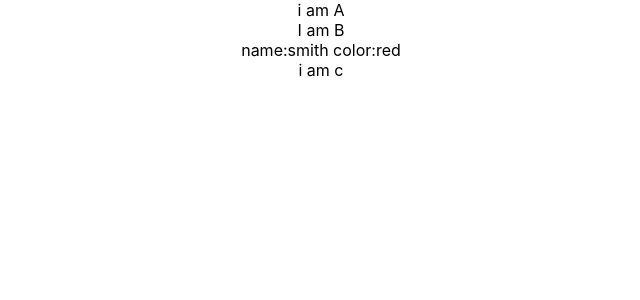
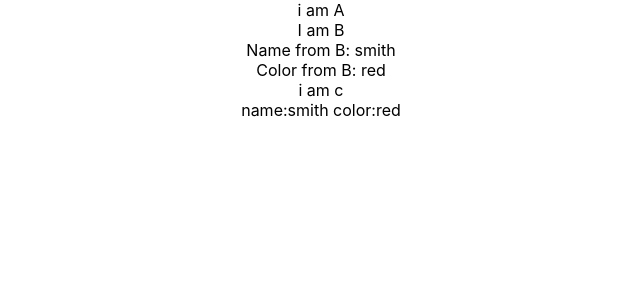
Before and after one commit to nimeshpoudel7/reacthook50, a React (Create React App) app: page / in a window 1280 px wide. Shown: the top 300 px of the page, without its empty margins (319-959 px from the left). Built offline with nearby package versions, Linux system fonts and the light colour scheme.

Commit message:
UseContext

```diff
--- a/src/components/ComponentB.js
+++ b/src/components/ComponentB.js
@@ -1,23 +1,14 @@
-import React from 'react'
+import React,{useContext} from 'react'
 import ComponentC from './ComponentC'
 import {hey,colorContext} from '../App'
-
 const ComponentB = () => {
+    const Name = useContext(hey)
+    const Color = useContext(colorContext)
     return (
         <div>
             <div>I am B</div>
-
-            <hey.Consumer>
-                {name=>{
-                    return( <colorContext.Consumer>
-                        {color=>(
-                             <div>
-                                name:{name} color:{color}
-                            </div>
-                        )}
-                    </colorContext.Consumer>)
-                }}
-            </hey.Consumer>
+            <div>Name from B: {Name}</div>
+            <div>Color from B: {Color}</div>
             <ComponentC/>
         </div>
     )
--- a/src/components/ComponentC.js
+++ b/src/components/ComponentC.js
@@ -1,9 +1,21 @@
 import React from 'react'
-
+import {hey,colorContext} from '../App'
 const ComponentC = () => {
     return (
         <div>
             <div>i am c</div>
+
+            <hey.Consumer>
+                {name=>{
+                    return( <colorContext.Consumer>
+                        {color=>(
+                             <div>
+                                name:{name} color:{color}
+                            </div>
+                        )}
+                    </colorContext.Consumer>)
+                }}
+            </hey.Consumer>
 
         </div>
     )
```
